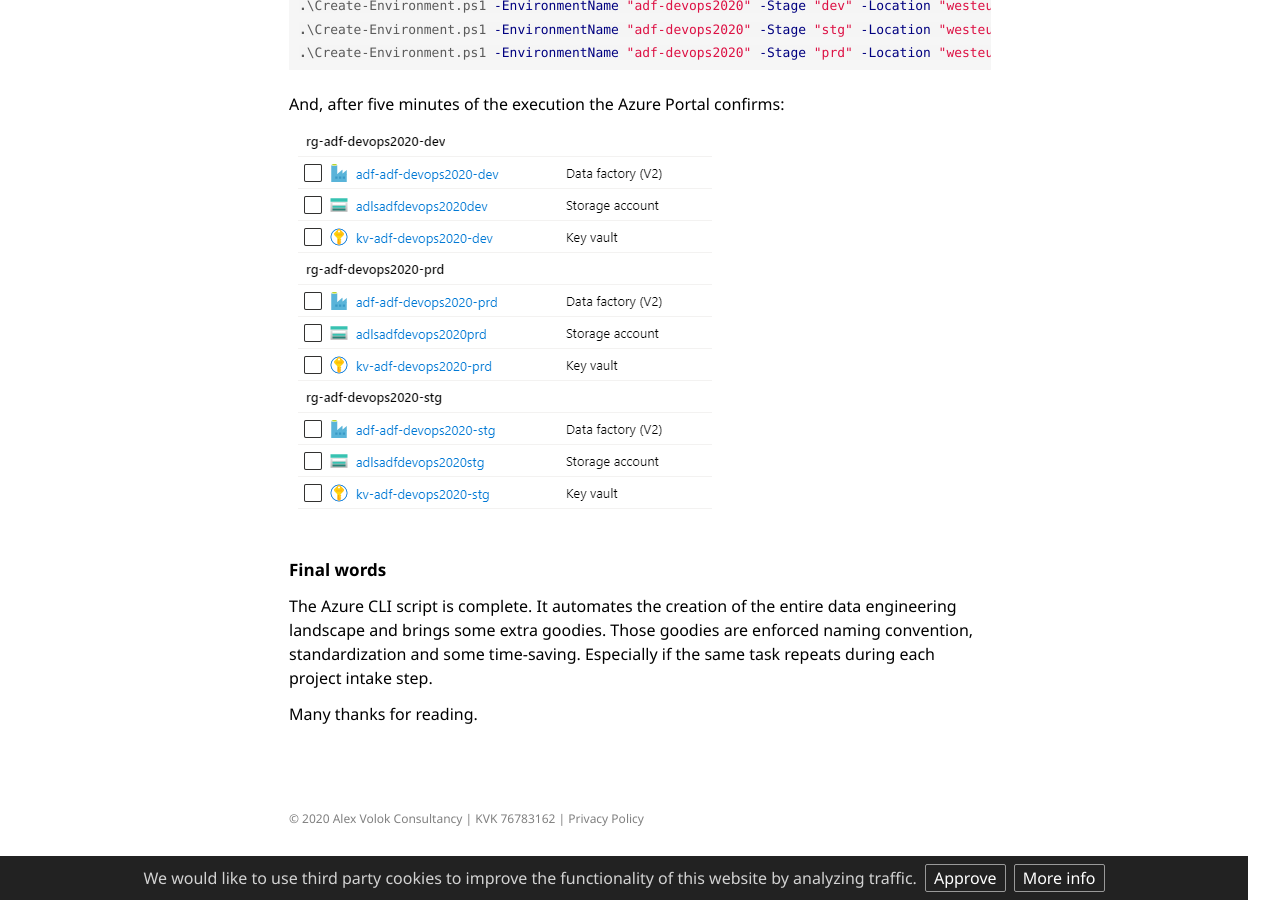
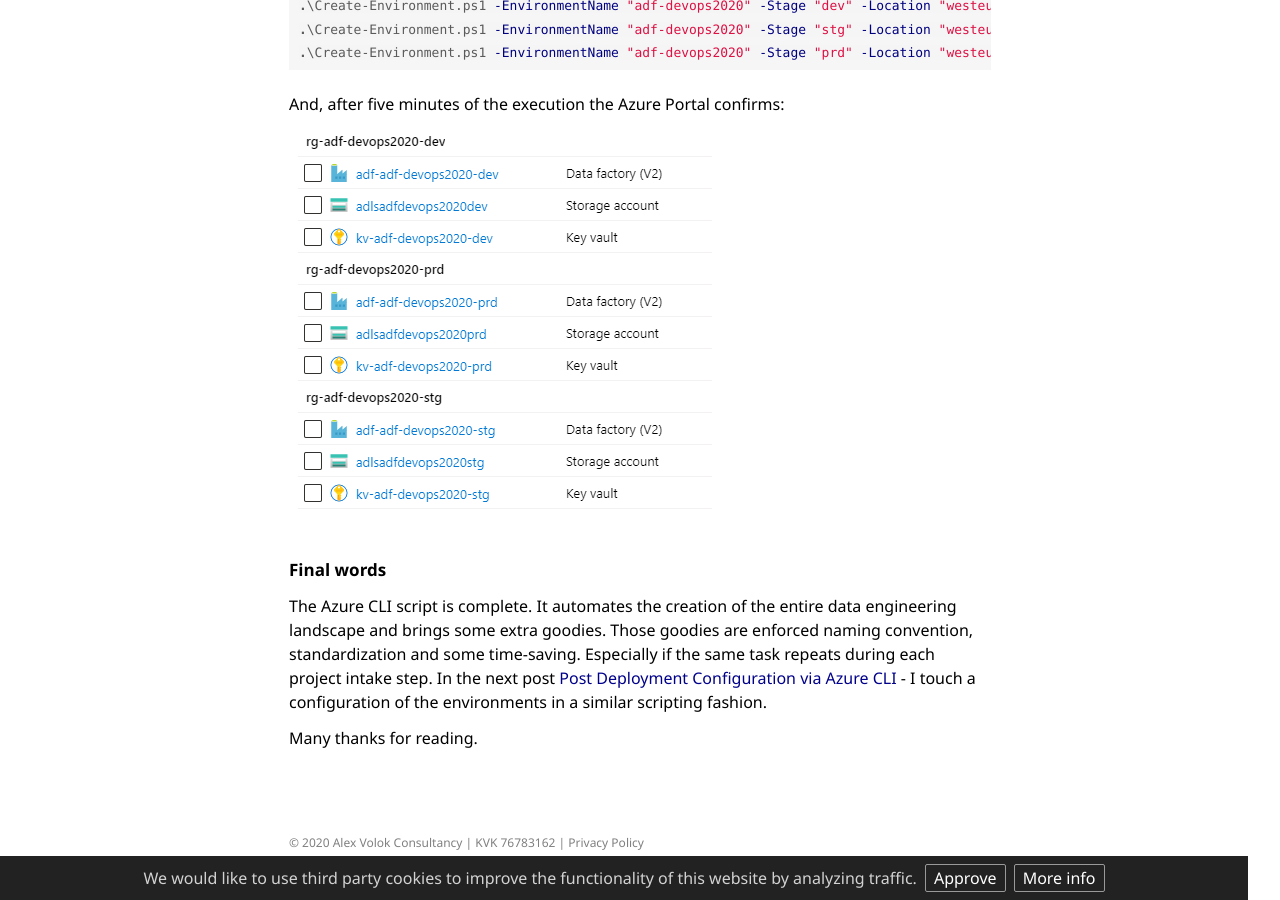
Before and after one commit to alexvolok/alexvolok.github.io, a Jekyll site: the page built from _posts/2020-01-16-adf-devops-generate-az-cli.md, in a window 1280 px wide and 900 px high, scrolled down 6697 px. Built offline with Jekyll 4.4.1, drawn with Linux system fonts in a browser that asks for light colours; some web fonts are replaced.

Commit message:
added urls

```diff
--- a/_posts/2020-01-16-adf-devops-generate-az-cli.md
+++ b/_posts/2020-01-16-adf-devops-generate-az-cli.md
@@ -290,6 +290,6 @@
 
 #### Final words
 
-The Azure CLI script is complete. It automates the creation of the entire data engineering landscape and brings some extra goodies. Those goodies are enforced naming convention, standardization and some time-saving. Especially if the same task repeats during each project intake step.
+The Azure CLI script is complete. It automates the creation of the entire data engineering landscape and brings some extra goodies. Those goodies are enforced naming convention, standardization and some time-saving. Especially if the same task repeats during each project intake step. In the next post [Post Deployment Configuration via Azure CLI](/2020/2020-01-16-adf-devops-generate-az-cli) - I touch a configuration of the environments in a similar scripting fashion.
 
 Many thanks for reading.
```
Also changed, not shown: _posts/2020-01-24-adf-devops-configure-az-cli.md (+1 -1 lines).
